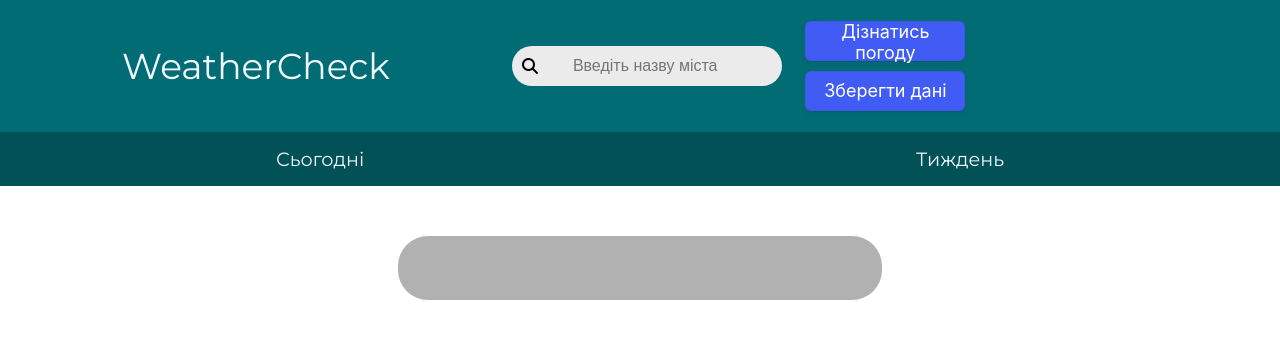
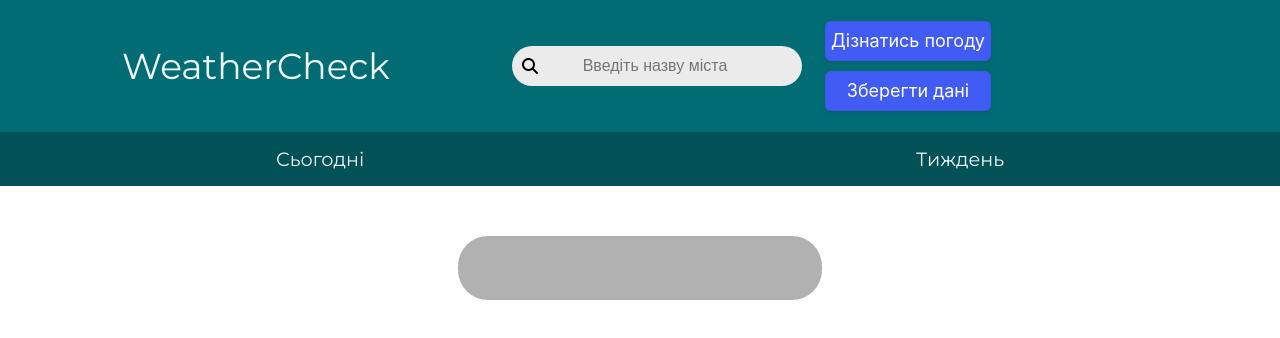
Before and after one commit to Casio25/IO-06_Weather.github.io, a plain HTML site: page index.html in a window 1280 px wide. Both pictures are taken after a click on the button "Дізнатись погоду". Drawn offline with Linux system fonts and the light colour scheme; no server answers.

Commit message:
changed lab3 style

```diff
--- a/css/styles.css
+++ b/css/styles.css
@@ -78,7 +78,7 @@
     border: 0;
     border-radius: 20px;
     padding: 10px;
-    min-width: 200px;
+    min-width: 250px;
     width: 30%;
     padding-right: 30px;
     align-items: center;
@@ -99,7 +99,7 @@ i {
     padding: 2em;
     border-radius: 30px;
     width: 100%;
-    max-width: 420px;
+    max-width: 300px;
     background: #8d8d8df8;
     margin-left: auto;
     margin-right: auto;
@@ -113,7 +113,8 @@ i {
     position: sticky;
     left: 1000px;
     box-sizing: border-box;
-    width: 160px;
+    width: 100%;
+    max-width: 500px;
     height: 40px;
     max-height: 60px;
     margin: 5px 0px;
```
